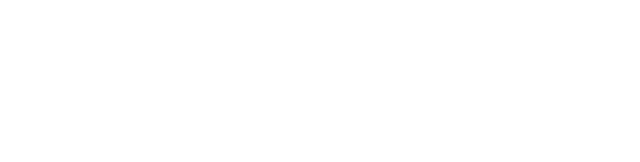
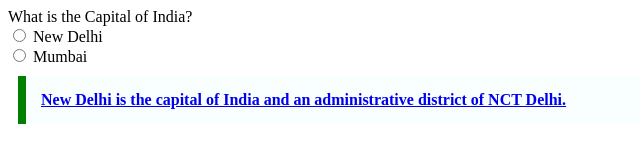
Before and after one commit to acciojob/trivia-m-j0401, a website: page main.html in a window 1280 px wide. Shown: the whole page, without its empty margins (0-640 px from the left). Drawn offline with Linux system fonts and the light colour scheme.

Commit message:
created a submission

```diff
--- a/main.html
+++ b/main.html
@@ -10,6 +10,16 @@
 	<!-- the entire body must be written by student -->
     <script type="text/javascript" src="./script.js">
 </script>
+	<label for="quiz">What is the Capital of India?</label>
+	<br>
+	<input type="radio" id="Delhi" value="Delhi" name="quiz">
+	<label for="Delhi">New Delhi</label>
+	<br>
+	<input type="radio" id="Mumbai" value="Mumbai" name="quiz">
+	<label for="Mumbai">Mumbai</label>
+	<blockquote>
+	<a href="https://en.wikipedia.org/wiki/New_Delhi">New Delhi is the capital of India and an administrative district of NCT Delhi.</a>
+	</blockquote>
 
 </body>
 
--- a/styles.css
+++ b/styles.css
@@ -1,2 +1,11 @@
 
 /* Your CSS Code here. */
+blockquote{
+	max-width:600px;
+	margin:10px;
+	padding:15px;
+	border-left:8px solid green;
+	background-color:#f8fffe;
+	font-weight:bold;
+
+}
```
